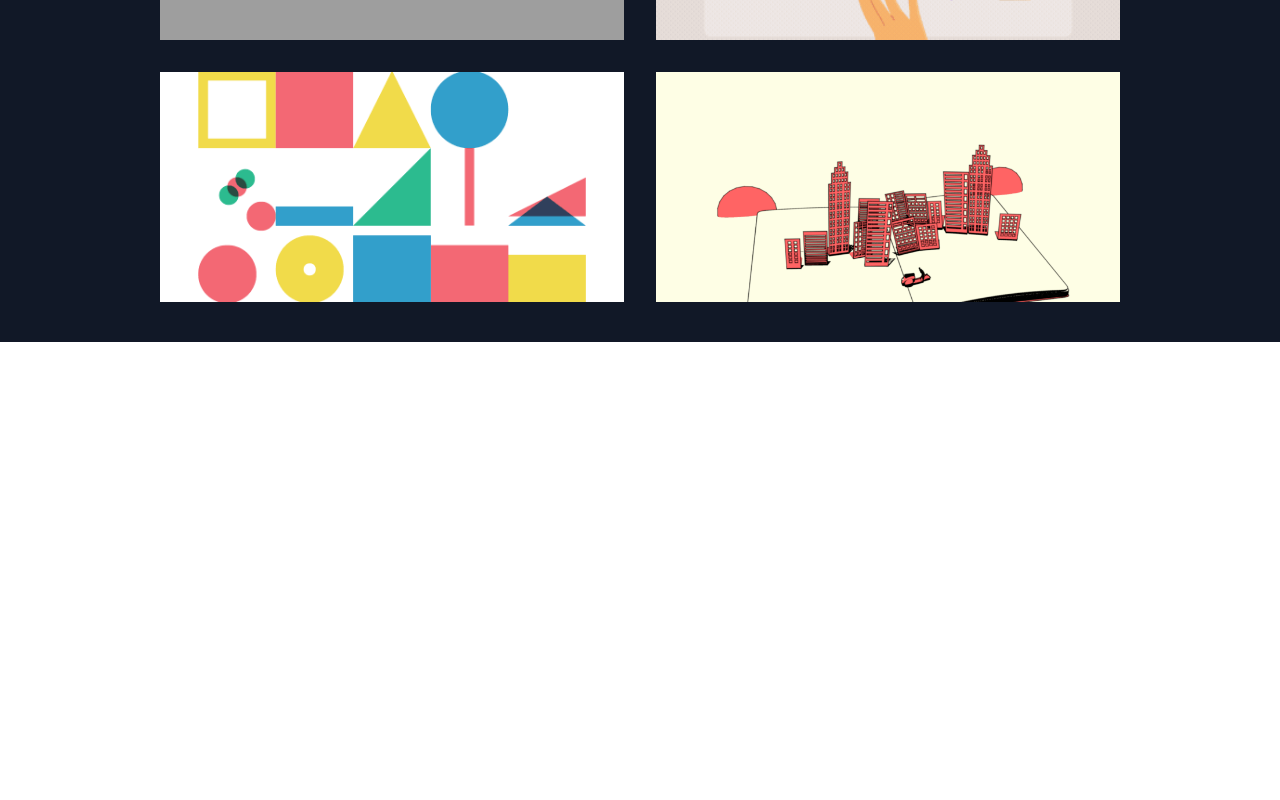
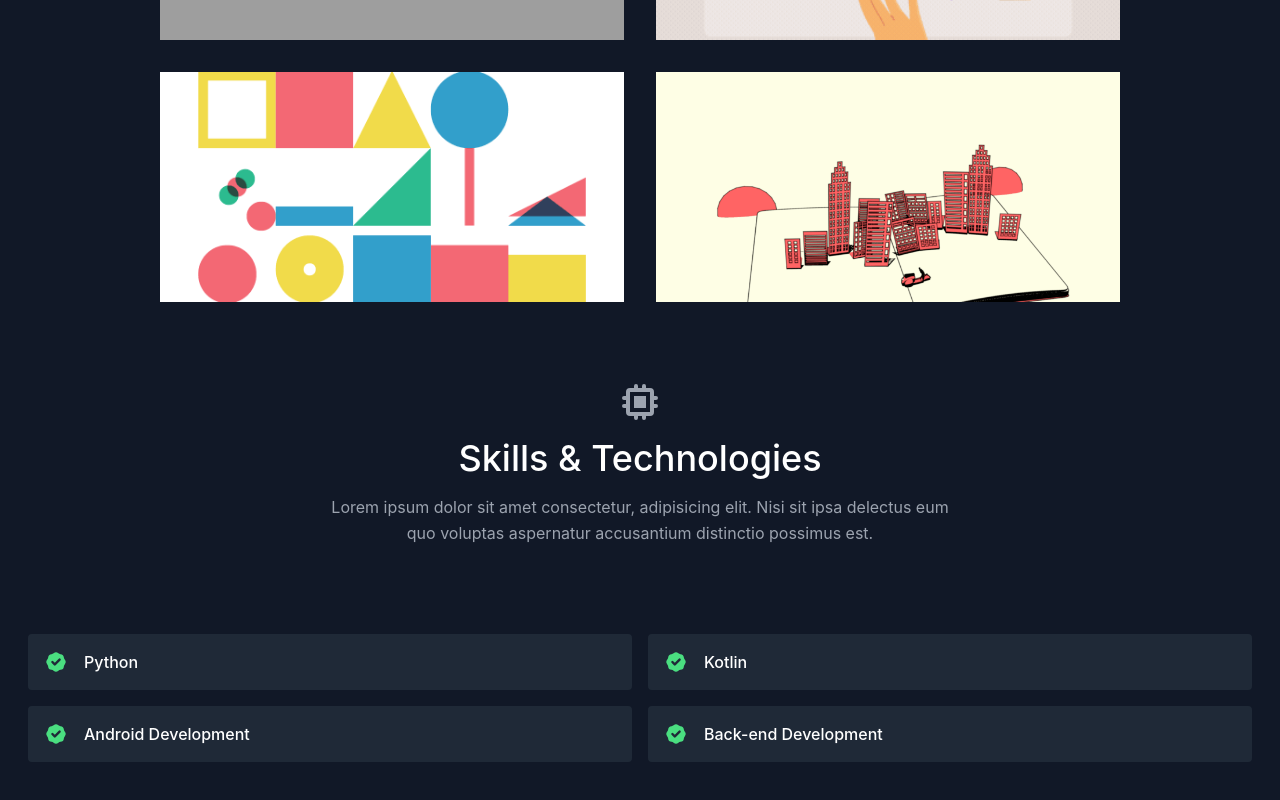
Before and after one commit to peppehermes/portfolio, a React (Create React App) app: page / in a window 1280 px wide. Shown: the part 1146-1946 px from the top of the page. Before the commit the page ends 1488 px from the top, so only its background shows below. Built offline with nearby package versions, Linux system fonts and the light colour scheme; grey boxes are pictures that could not be loaded.

Commit message:
implemented skills section

```diff
--- a/src/components/About.js
+++ b/src/components/About.js
@@ -6,8 +6,8 @@ export default function About() {
             <div className="container mx-auto flex px-10 py-20 md:flex-row flex-col items-center">
                 <div className="lg:flex-grow md:w-1/2 lg:pr-24 md:pr-16 flex flex-col md:items-start md:text-left mb-16 md:mb-0 items-center text-center">
                     <h1 className="title-font sm:text-4xl text-3xl mb-4 font-medium text-white">
-                        Hello, I'm Giuseppe.
-                        <br className="hidden lg:inline-block" />I love to build amazing
+                        Hello, I'm Giuseppe. <br />
+                        I love to build amazing
                         apps.
                     </h1>
                     <p className="mb-8 leading-relaxed">
--- a/src/components/Skills.js
+++ b/src/components/Skills.js
@@ -1,3 +1,37 @@
 // src/components/Skills.js
 
-export default function Skills() { }
+import { BadgeCheckIcon, ChipIcon } from "@heroicons/react/solid";
+import React from "react";
+import { skills } from "../data";
+
+export default function Skills() {
+    return (
+        <section id="skills">
+            <div className="container px-5 py-10 mx-auto">
+                <div className="text-center mb-20">
+                    <ChipIcon className="w-10 inline-block mb-4" />
+                    <h1 className="text-white title-font font-medium text-3xl sm:text-4xl mb-4">
+                        Skills &amp; Technologies
+                    </h1>
+                    <p className="text-base leading-relaxed mx-auto xl:w-2/4 lg:w-3/4">
+                        Lorem ipsum dolor sit amet consectetur, adipisicing elit. Nisi sit
+                        ipsa delectus eum quo voluptas aspernatur accusantium distinctio
+                        possimus est.
+                    </p>
+                </div>
+                <div className="flex flex-wrap lg:w:4/5 sm:mx-auto sm:mb-2 -mx-2">
+                    {skills.map((skill) => (
+                        <div key={skill} className="p-2 sm:w-1/2 w-full">
+                            <div className="bg-gray-800 rounded flex h-full items-center p-4">
+                                <BadgeCheckIcon className="text-green-400 w-6 h-6 flex-shrink-0 mr-4" />
+                                <span className="title-font font-medium text-white">
+                                    {skill}
+                                </span>
+                            </div>
+                        </div>
+                    ))}
+                </div>
+            </div>
+        </section>
+    );
+}
--- a/src/data.js
+++ b/src/data.js
@@ -32,3 +32,10 @@ export const projects = [
         link: "https://pythonbootcamp.com",
     },
 ];
+
+export const skills = [
+    "Python",
+    "Kotlin",
+    "Android Development",
+    "Back-end Development"
+]
```
